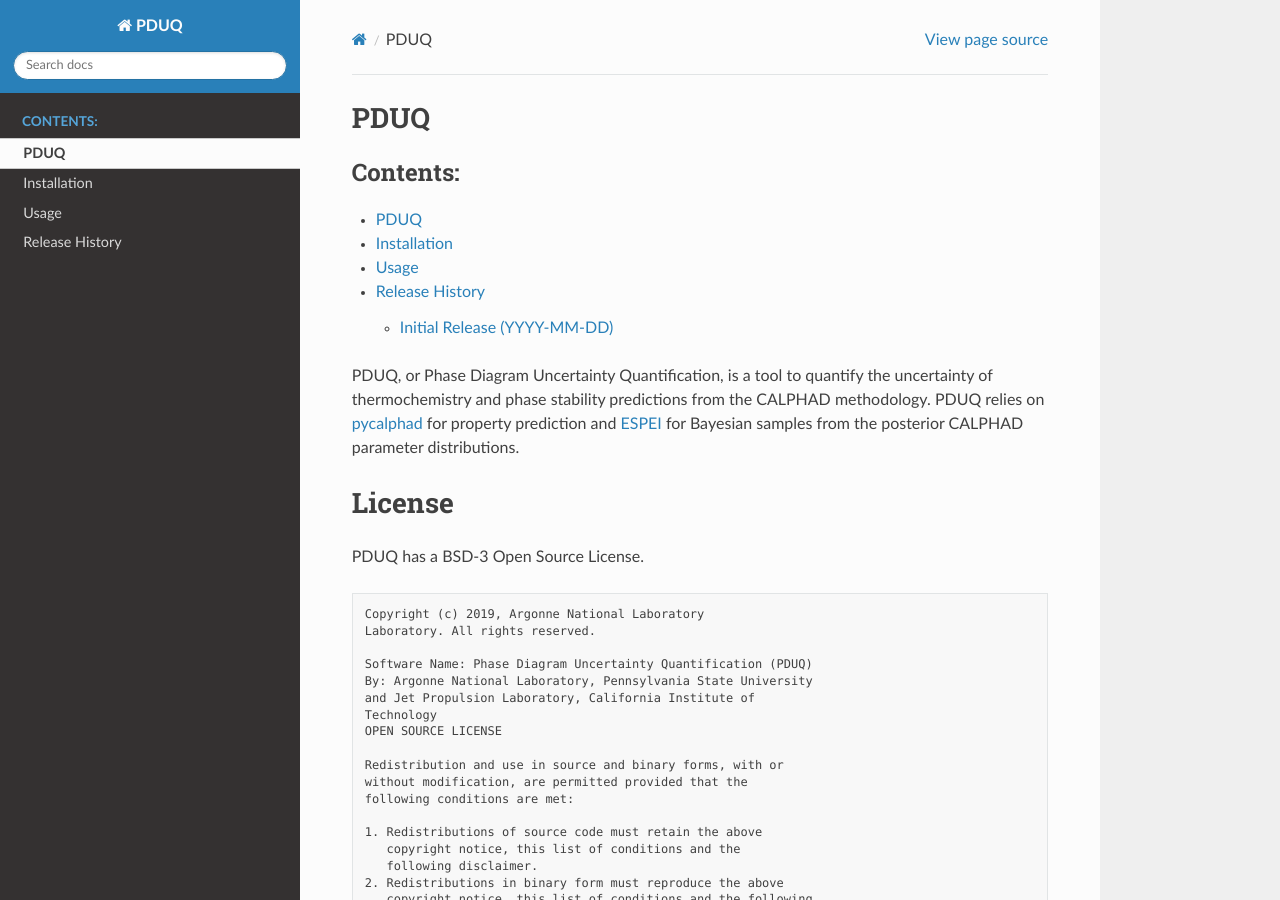
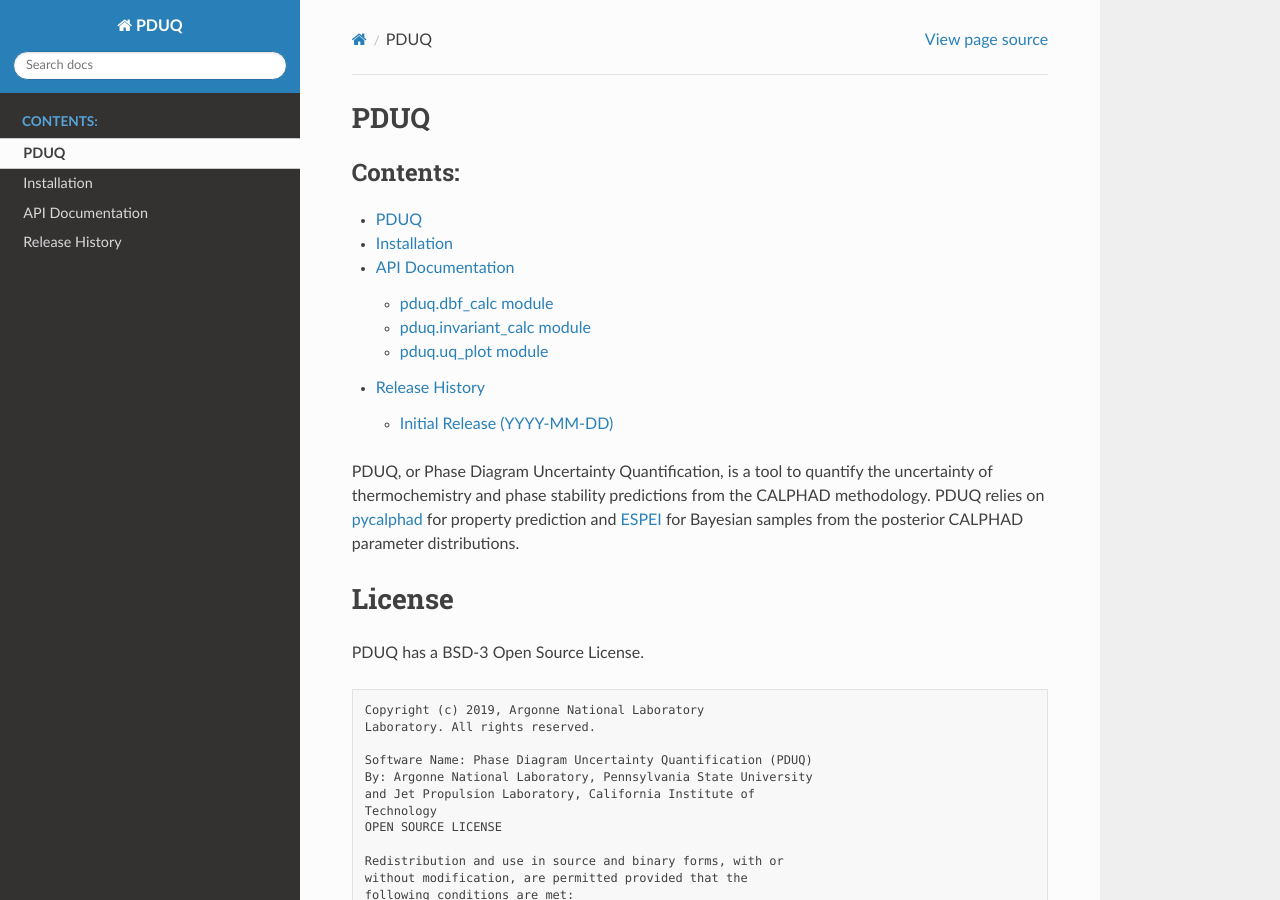
Before and after one commit to npaulson/pduq, a Sphinx documentation site: the page built from docs/index.rst, in a window 1280 px wide and 900 px high. Built offline with Sphinx 7.4.7 and the Read the Docs theme 2.0.0, drawn with Linux system fonts in a browser that asks for light colours.

Commit message:
change 'usage' doc to tree for api documentation

```diff
--- /dev/null
+++ b/docs/api.rst
@@ -0,0 +1,10 @@
+=================
+API Documentation
+=================
+
+.. toctree::
+   :maxdepth: 2
+
+   pduq.dbf_calc
+   pduq.invariant_calc
+   pduq.uq_plot
--- a/docs/conf.py
+++ b/docs/conf.py
@@ -33,7 +33,7 @@ master_doc = 'index'
 # Add any Sphinx extension module names here, as strings. They can be
 # extensions coming with Sphinx (named 'sphinx.ext.*') or your custom
 # ones.
-extensions = ['sphinx.ext.autodoc']
+extensions = ['sphinx.ext.autodoc', 'sphinx.ext.napoleon']
 
 # Add any paths that contain templates here, relative to this directory.
 templates_path = ['_templates']
--- a/docs/index.rst
+++ b/docs/index.rst
@@ -12,7 +12,7 @@ PDUQ
 
    self
    installation
-   usage
+   API Documentation <api>
    release-history
 
 PDUQ, or Phase Diagram Uncertainty Quantification, is a tool
--- /dev/null
+++ b/docs/pduq.dbf_calc.rst
@@ -0,0 +1,5 @@
+====================
+pduq.dbf_calc module
+====================
+
+.. autofunction:: pduq.dbf_calc.eq_calc_samples
--- /dev/null
+++ b/docs/pduq.invariant_calc.rst
@@ -0,0 +1,5 @@
+==========================
+pduq.invariant_calc module
+==========================
+
+.. autofunction:: pduq.invariant_calc.invariant_samples
--- a/docs/usage.rst
+++ /dev/null
@@ -1,15 +0,0 @@
-=====
-Usage
-=====
-
-Start by importing PDUQ.
-
-.. code-block:: python
-
-    import pduq
-
-API for user facing functions
-
-.. autofunction:: pduq.dbf_calc.eq_calc_samples
-
-.. autofunction:: pduq.invariant_calc.invariant_samples
```
Also changed, not shown: docs/pduq.uq_plot.rst (added, +11 -0 lines), 1 other file.
